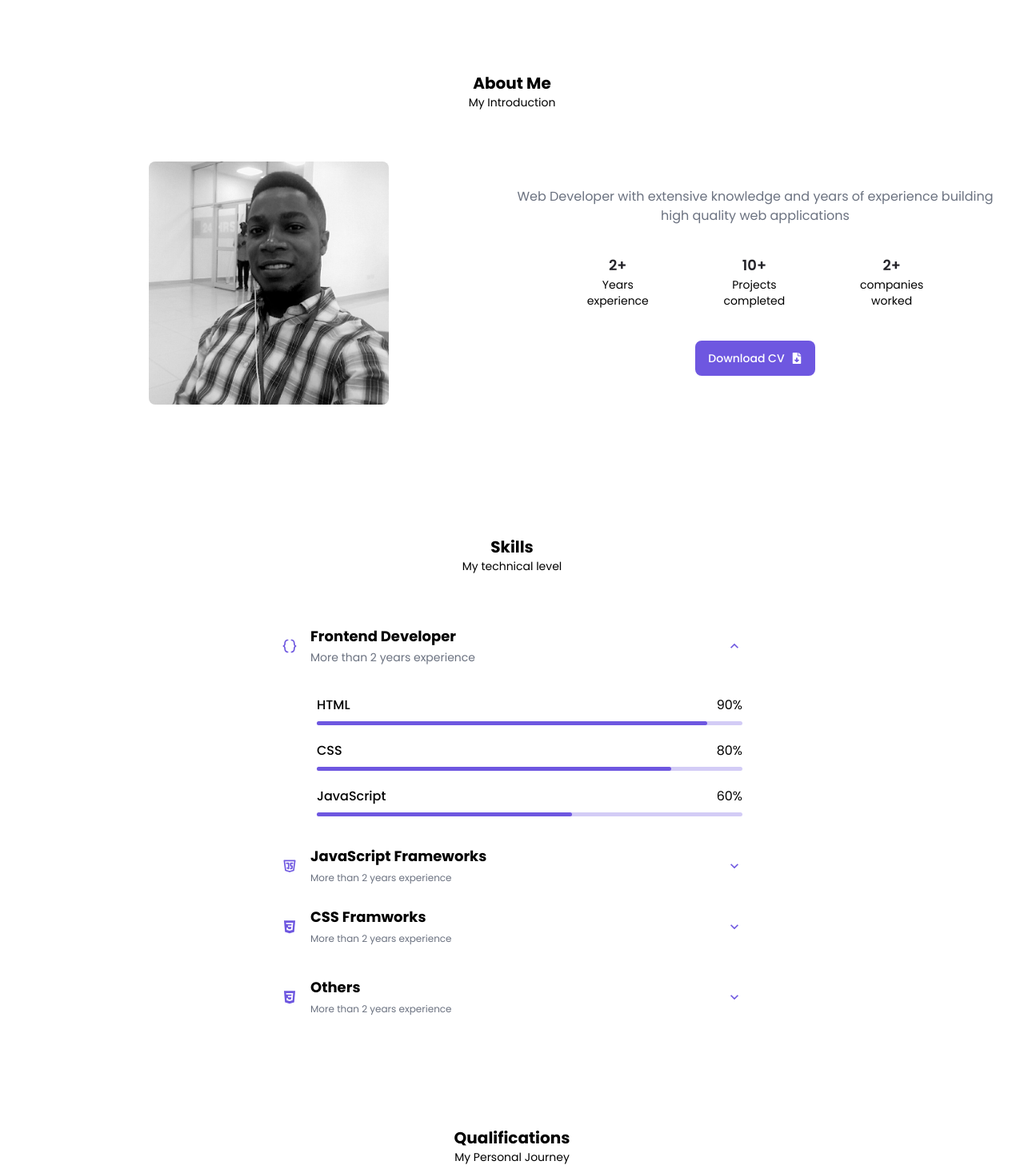
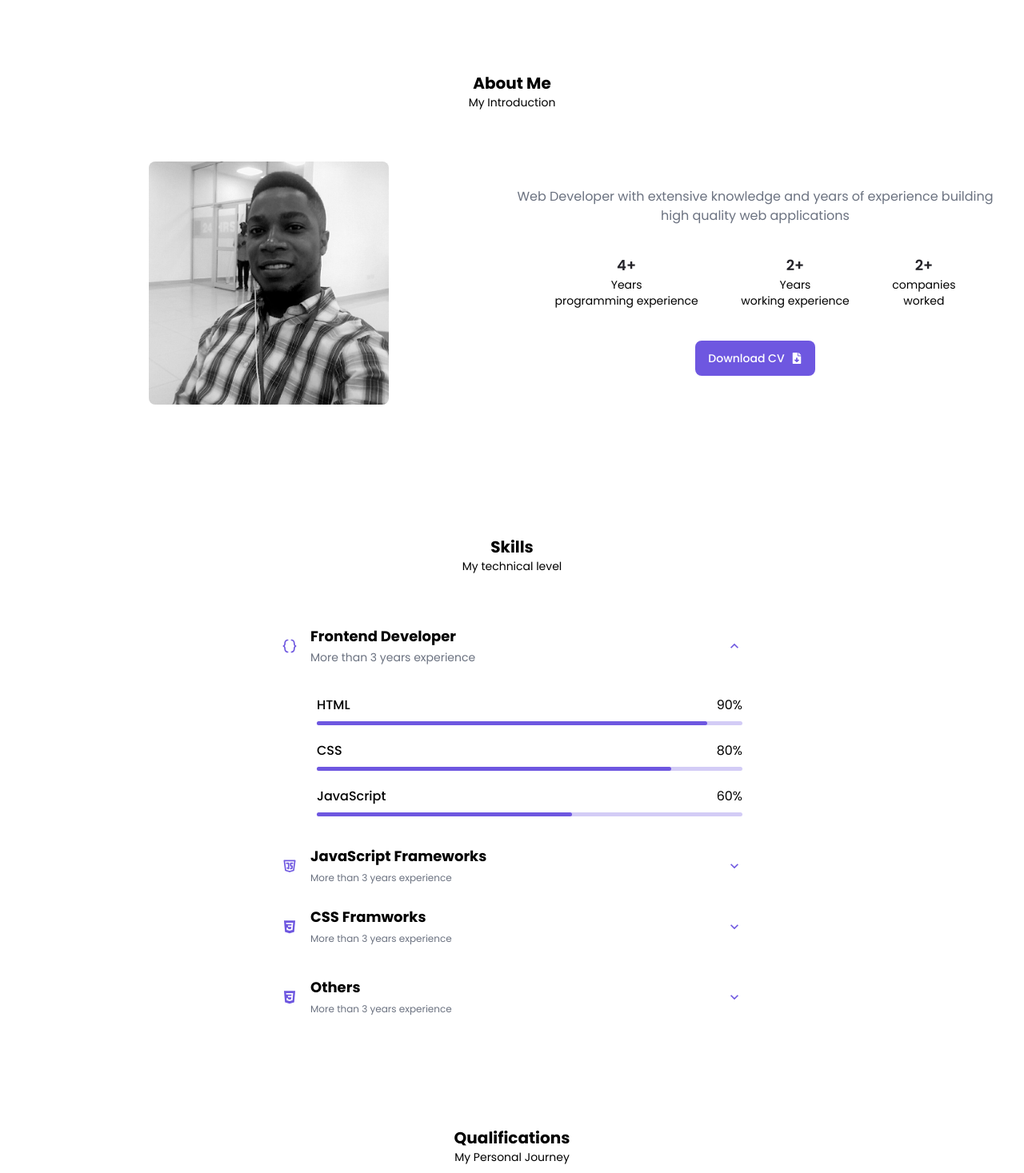
Before and after one commit to Lirac/portfolio, a Next.js app: page / in a window 1280 px wide. Shown: the part 683-2150 px from the top of the page at 80% size. Built offline with nearby package versions, Linux system fonts and the light colour scheme.

Commit message:
Update experience

```diff
--- a/components/About.jsx
+++ b/components/About.jsx
@@ -25,18 +25,18 @@ const About = () => {
           <div className="flex justify-evenly mb-10 text-sm">
             <div className="text-center block">
               <span className="font-semibold text-lg text-titleColor block">
-                2+
+                4+
               </span>
               <span>
-                Years <br /> experience
+                Years <br />programming experience
               </span>
             </div>
             <div className="text-center block">
               <span className="font-semibold text-lg text-titleColor block">
-                10+
+                2+
               </span>
               <span>
-                Projects <br /> completed
+                Years <br /> working experience
               </span>
             </div>
             <div className="text-center block">
--- a/components/Banner.jsx
+++ b/components/Banner.jsx
@@ -68,7 +68,7 @@ const Banner = () => {
             Frontend Engineer
           </h3>
           <p className="text-sm md:text-base text-gray-500 mb-6">
-            Passionate frontend engineer with over 2 years of experience in developing web applications.
+            Passionate frontend engineer with over 4 years of programming exprience and over 2 years of professional experience in developing web applications.
           </p>
           <a
             href="#contact"
--- a/components/Skills.jsx
+++ b/components/Skills.jsx
@@ -33,7 +33,7 @@ const Skills = () => {
               <div>
                 <h1 className="font-bold text-lg">Frontend Developer</h1>
                 <span className="text-sm text-gray-500">
-                  More than 2 years experience
+                  More than 3 years experience
                 </span>
               </div>
               <MdOutlineKeyboardArrowDown
@@ -93,7 +93,7 @@ const Skills = () => {
               <div>
                 <h1 className="font-bold text-lg">JavaScript Frameworks</h1>
                 <span className="text-xs text-gray-500">
-                  More than 2 years experience
+                  More than 3 years experience
                 </span>
               </div>
               <MdOutlineKeyboardArrowDown
@@ -153,7 +153,7 @@ const Skills = () => {
               <div>
                 <h1 className="font-bold text-lg">CSS Framworks</h1>
                 <span className="text-xs text-gray-500">
-                  More than 2 years experience
+                  More than 3 years experience
                 </span>
               </div>
               <MdOutlineKeyboardArrowDown
@@ -222,7 +222,7 @@ const Skills = () => {
               <div>
                 <h1 className="font-bold text-lg">Others</h1>
                 <span className="text-xs text-gray-500">
-                  More than 2 years experience
+                  More than 3 years experience
                 </span>
               </div>
               <MdOutlineKeyboardArrowDown
```
